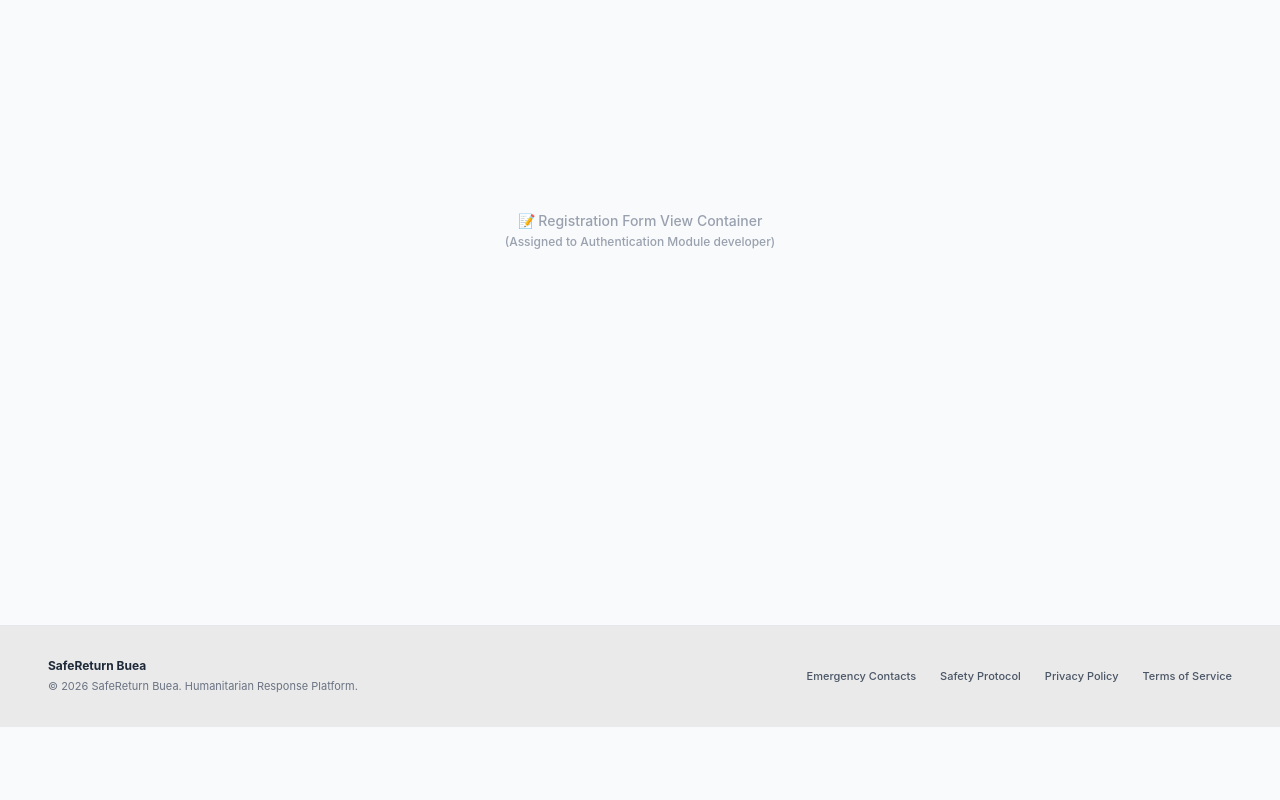
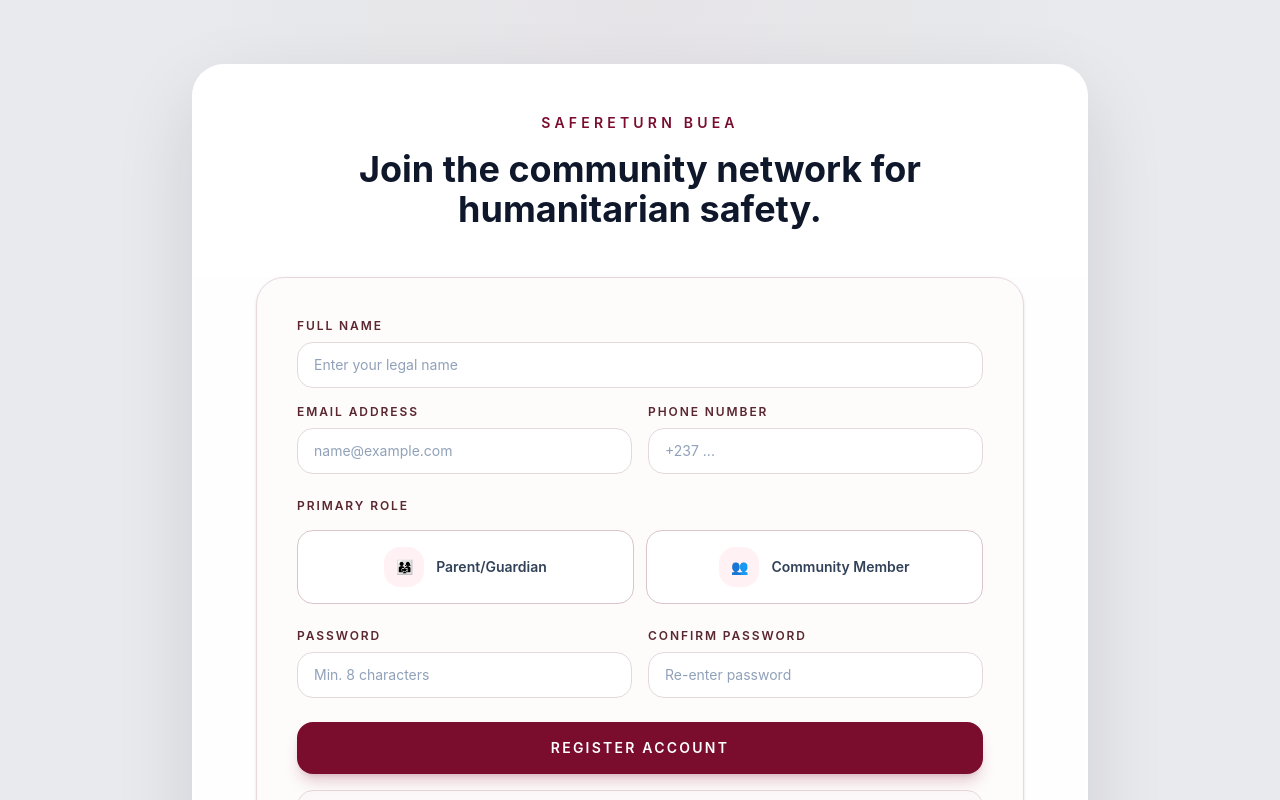
Before and after one commit to Ngeh-Praise/safereturn-buea, a React (Vite) app: page /register in a window 1280 px wide. Shown: the top 800 px of the page. Built offline with nearby package versions, Linux system fonts and the light colour scheme.

Commit message:
Add registration page files

```diff
--- a/src/pages/Login.jsx
+++ b/src/pages/Login.jsx
@@ -58,7 +58,7 @@ export default function Login() {
 
           <p className="text-center text-sm text-slate-600 mt-6">
             Don't have an account?
-            <Link to="/Register" className="text-[#6B0317] font-bold hover:underline ml-1">
+            <Link to="/register" className="text-[#6B0317] font-bold hover:underline ml-1">
               Register
             </Link>
           </p>
--- a/src/pages/Register.jsx
+++ b/src/pages/Register.jsx
@@ -1,14 +1,128 @@
-import React from 'react';
+import { Link } from 'react-router-dom';
 import Footer from '../components/Footer';
 
 export default function Register() {
   return (
-    <div className="flex flex-col min-h-[calc(100vh-73px)] justify-between bg-gray-50">
-      <div className="p-12 text-center text-sm text-gray-400 font-medium my-auto">
-        📝 Registration Form View Container <br />
-        <span className="text-xs text-gray-400">(Assigned to Authentication Module developer)</span>
+    <div className="relative min-h-screen bg-[#E8EAED] text-slate-900 overflow-hidden">
+      <div className="absolute inset-0 bg-[radial-gradient(circle_at_top,_rgba(230,227,231,0.9),transparent_35%),radial-gradient(circle_at_bottom_right,_rgba(120,18,45,0.12),transparent_20%)]" />
+      <div className="relative flex min-h-screen flex-col">
+        <div className="flex flex-1 items-center justify-center px-4 py-16 sm:px-6 lg:px-8">
+          <div className="w-full max-w-4xl rounded-[32px] border border-white/80 bg-white/95 shadow-[0_30px_80px_rgba(30,20,40,0.12)] backdrop-blur-xl overflow-hidden">
+            <div className="bg-white/90 px-8 py-10 sm:px-14 sm:py-12 text-center">
+              <p className="text-sm font-semibold uppercase tracking-[0.3em] text-[#7A0C2E]">SafeReturn Buea</p>
+              <h1 className="mt-4 text-3xl sm:text-4xl font-bold text-slate-900">Join the community network for humanitarian safety.</h1>
+            </div>
+
+            <div className="px-6 pb-10 sm:px-10 sm:pb-12">
+              <div className="mx-auto max-w-3xl rounded-[28px] border border-[#E7D8DD] bg-[#FEFBFB] p-8 shadow-sm sm:p-10">
+                <form className="space-y-6" onSubmit={(e) => e.preventDefault()}>
+                  <div className="grid gap-4 md:grid-cols-2">
+                    <div className="md:col-span-2">
+                      <label className="block text-xs font-semibold uppercase tracking-[0.16em] text-[#5A262F] mb-2">
+                        Full Name
+                      </label>
+                      <input
+                        type="text"
+                        placeholder="Enter your legal name"
+                        className="w-full rounded-2xl border border-[#E5D8DB] bg-white px-4 py-3 text-sm text-slate-700 placeholder:text-slate-400 focus:border-[#7A0C2E] focus:outline-none focus:ring-2 focus:ring-[#7A0C2E]/10"
+                      />
+                    </div>
+
+                    <div>
+                      <label className="block text-xs font-semibold uppercase tracking-[0.16em] text-[#5A262F] mb-2">
+                        Email Address
+                      </label>
+                      <input
+                        type="email"
+                        placeholder="name@example.com"
+                        className="w-full rounded-2xl border border-[#E5D8DB] bg-white px-4 py-3 text-sm text-slate-700 placeholder:text-slate-400 focus:border-[#7A0C2E] focus:outline-none focus:ring-2 focus:ring-[#7A0C2E]/10"
+                      />
+                    </div>
+
+                    <div>
+                      <label className="block text-xs font-semibold uppercase tracking-[0.16em] text-[#5A262F] mb-2">
+                        Phone Number
+                      </label>
+                      <input
+                        type="tel"
+                        placeholder="+237 ..."
+                        className="w-full rounded-2xl border border-[#E5D8DB] bg-white px-4 py-3 text-sm text-slate-700 placeholder:text-slate-400 focus:border-[#7A0C2E] focus:outline-none focus:ring-2 focus:ring-[#7A0C2E]/10"
+                      />
+                    </div>
+                  </div>
+
+                  <div>
+                    <p className="text-xs font-semibold uppercase tracking-[0.16em] text-[#5A262F] mb-4">
+                      Primary Role
+                    </p>
+                    <div className="grid gap-3 sm:grid-cols-2">
+                      <button
+                        type="button"
+                        className="flex items-center justify-center gap-3 rounded-2xl border border-[#D9C5CA] bg-white px-4 py-4 text-sm font-semibold text-slate-700 transition hover:border-[#7A0C2E] hover:text-[#7A0C2E]"
+                      >
+                        <span className="inline-flex h-10 w-10 items-center justify-center rounded-2xl bg-[#FFF1F4] text-[#7A0C2E]">👨‍👩‍👧</span>
+                        Parent/Guardian
+                      </button>
+                      <button
+                        type="button"
+                        className="flex items-center justify-center gap-3 rounded-2xl border border-[#D9C5CA] bg-white px-4 py-4 text-sm font-semibold text-slate-700 transition hover:border-[#7A0C2E] hover:text-[#7A0C2E]"
+                      >
+                        <span className="inline-flex h-10 w-10 items-center justify-center rounded-2xl bg-[#FFF1F4] text-[#7A0C2E]">👥</span>
+                        Community Member
+                      </button>
+                    </div>
+                  </div>
+
+                  <div className="grid gap-4 md:grid-cols-2">
+                    <div>
+                      <label className="block text-xs font-semibold uppercase tracking-[0.16em] text-[#5A262F] mb-2">
+                        Password
+                      </label>
+                      <input
+                        type="password"
+                        placeholder="Min. 8 characters"
+                        className="w-full rounded-2xl border border-[#E5D8DB] bg-white px-4 py-3 text-sm text-slate-700 placeholder:text-slate-400 focus:border-[#7A0C2E] focus:outline-none focus:ring-2 focus:ring-[#7A0C2E]/10"
+                      />
+                    </div>
+                    <div>
+                      <label className="block text-xs font-semibold uppercase tracking-[0.16em] text-[#5A262F] mb-2">
+                        Confirm Password
+                      </label>
+                      <input
+                        type="password"
+                        placeholder="Re-enter password"
+                        className="w-full rounded-2xl border border-[#E5D8DB] bg-white px-4 py-3 text-sm text-slate-700 placeholder:text-slate-400 focus:border-[#7A0C2E] focus:outline-none focus:ring-2 focus:ring-[#7A0C2E]/10"
+                      />
+                    </div>
+                  </div>
+
+                  <div className="space-y-4">
+                    <button
+                      type="submit"
+                      className="w-full rounded-2xl bg-[#7A0C2E] px-6 py-4 text-sm font-semibold uppercase tracking-[0.16em] text-white shadow-lg shadow-[#7A0C2E]/20 transition hover:bg-[#64051f]"
+                    >
+                      Register Account
+                    </button>
+
+                    <div className="rounded-2xl border border-[#E7D8DD] bg-[#FCF8F9] px-4 py-4 text-center text-[11px] text-slate-500">
+                      Verified humanitarian platform. By registering, you agree to Buea’s Safety Protocols and Privacy Policy regarding sensitive personal data.
+                    </div>
+
+                    <p className="text-center text-sm text-slate-600">
+                      Already have an account? {' '}
+                      <Link to="/login" className="font-semibold text-[#7A0C2E] hover:underline">
+                        Back to Login
+                      </Link>
+                    </p>
+                  </div>
+                </form>
+              </div>
+            </div>
+          </div>
+        </div>
+
+        <Footer />
       </div>
-      <Footer />
     </div>
   );
 }
```
